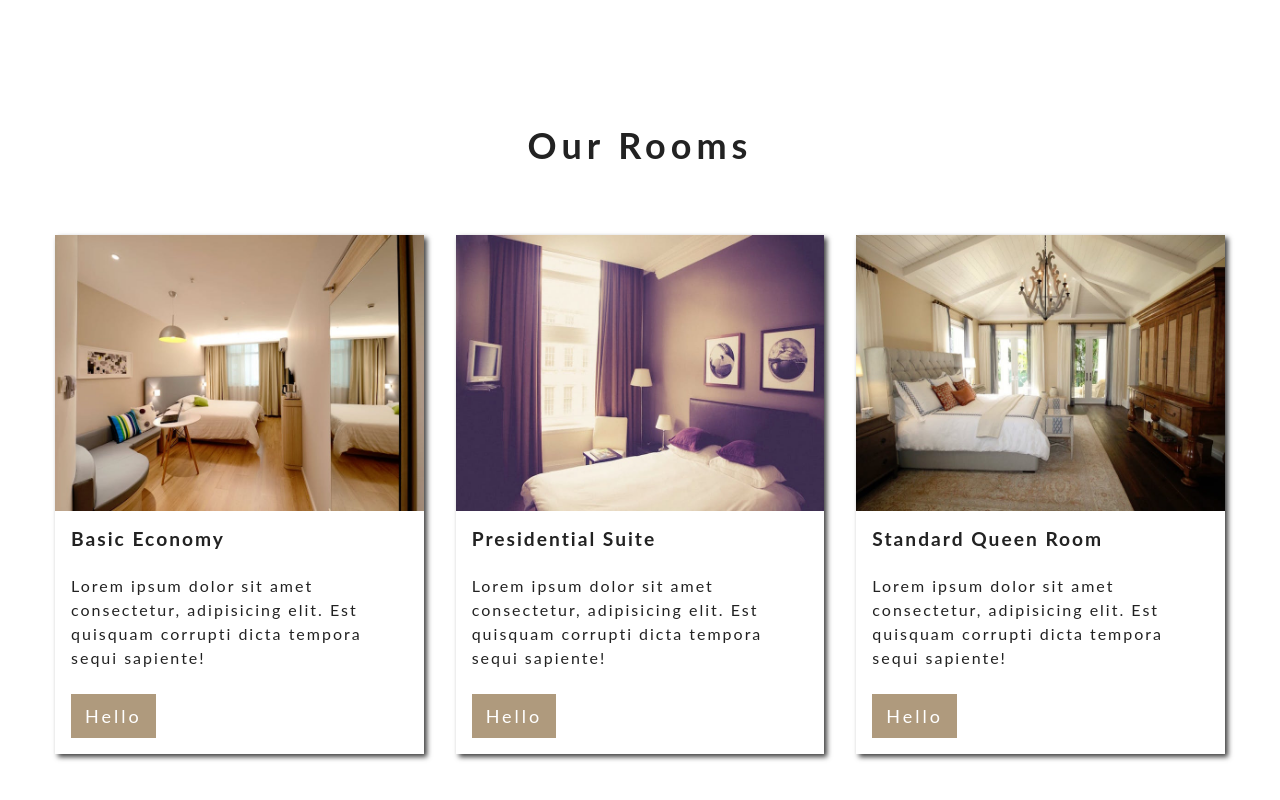
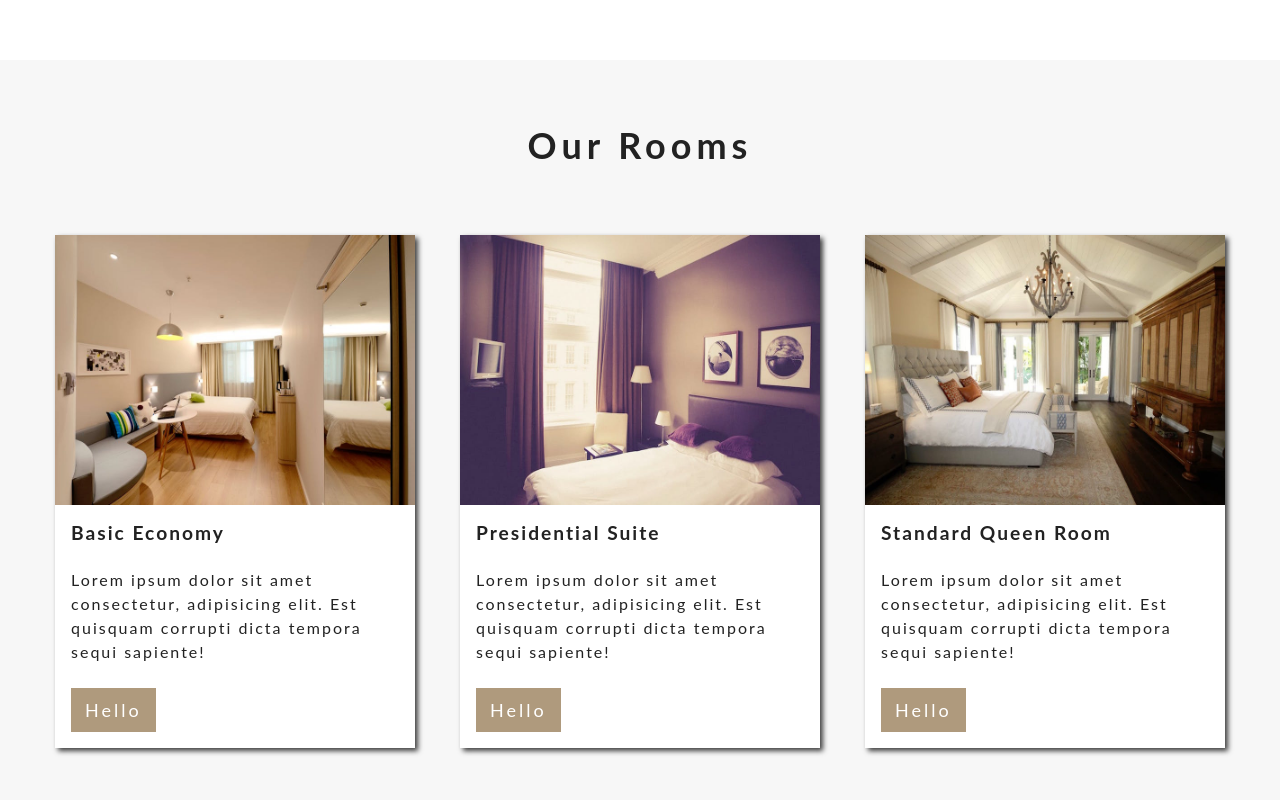
Before and after one commit to nelsW70/react_beachwalk-resort, a React (Create React App) app: page / in a window 1280 px wide. Shown: the part 1248-2048 px from the top of the page. Built offline with nearby package versions, Linux system fonts and the light colour scheme; the HTML template or start-up script is replaced by a standard one.

Commit message:
add: 57: grid shortcut

```diff
--- a/src/components/home/About.js
+++ b/src/components/home/About.js
@@ -46,7 +46,7 @@
   }
   width: 90vw;
   margin: 0 auto;
-  ${media.desktop`
+  ${media.large`
   .about-img,
   .about-info {
     padding: ${setRem(0)};
--- a/src/components/home/Rooms.js
+++ b/src/components/home/Rooms.js
@@ -24,18 +24,13 @@
 const RoomsCenter = styled.div`
   width: 90vw;
   margin: 0 auto;
-  ${media.tablet`
-    display: grid;
-    grid-template-columns: 1fr 1fr;
-    grid-column-gap: ${setRem(32)};
-  `};
-  ${media.desktop`
+  ${media.large`
     width: 100vw;
     max-width: 1170px;
   `};
-  ${media.large`
-    grid-template-columns: repeat(3, 1fr);
-  `};
+  display: grid;
+  grid-template-columns: repeat(auto-fit, minmax(360px, 1fr));
+  grid-column-gap: ${setRem(45)};
 `;
 
 export default Rooms;
--- a/src/styles.js
+++ b/src/styles.js
@@ -5,7 +5,7 @@
   mainWhite: '#fff',
   mainBlack: '#222',
   mainGrey: '#ececec',
-  lightGrey: '#f7f7f7f',
+  lightGrey: '#f7f7f7',
 };
 
 export const setFont = {
```
